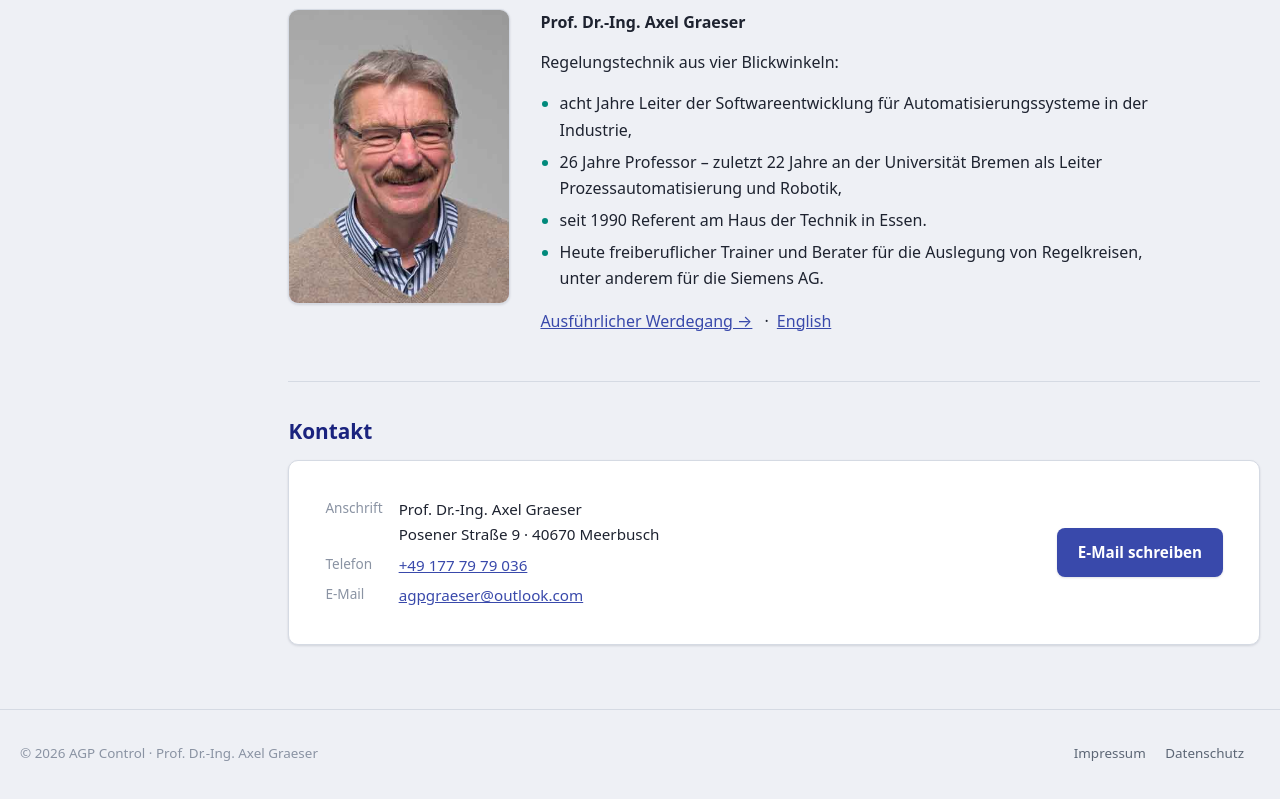
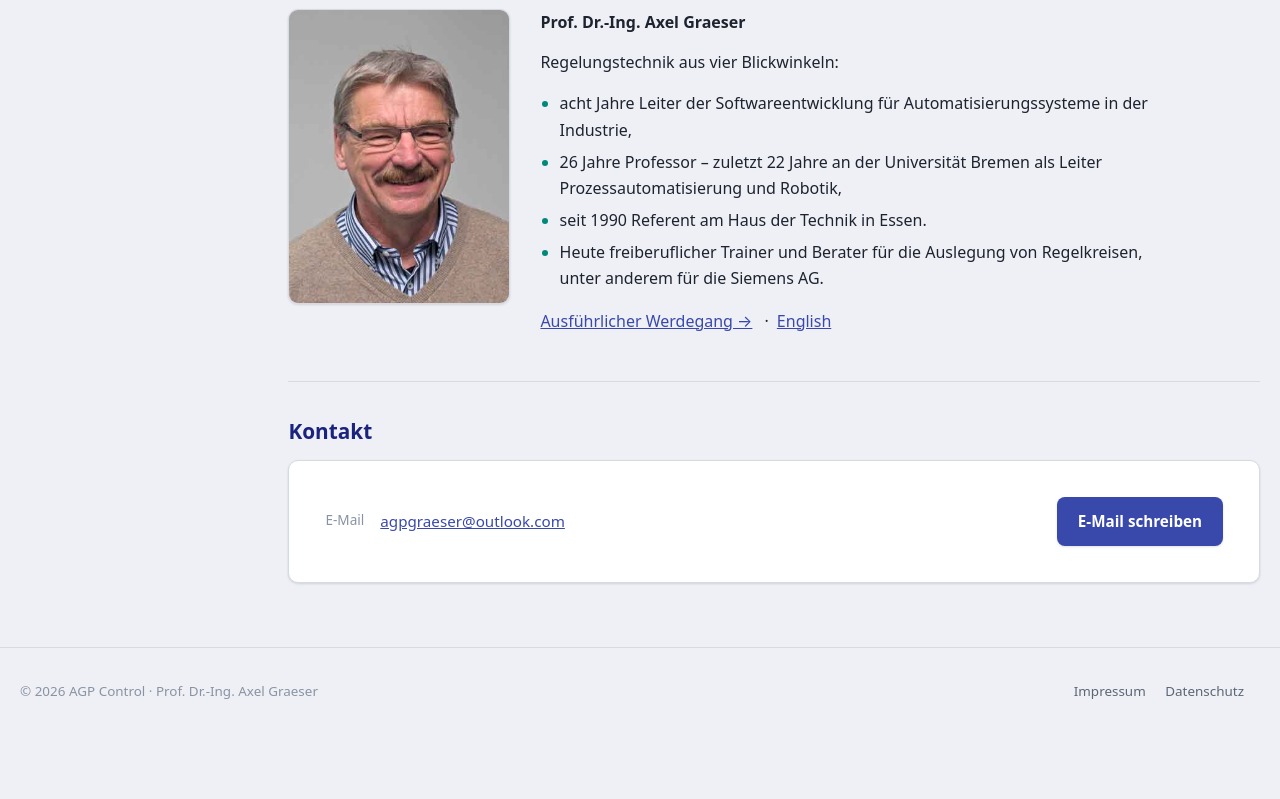
Before and after one commit to agpgraeser/agpcontrol-startseite, a plain HTML site: page index.html in a window 1280 px wide. Shown: the part 1609-2408 px from the top of the page. After the commit the page ends 2351 px from the top, so only its background shows below. Drawn offline with Linux system fonts and the light colour scheme.

Commit message:
Startseite: Anschrift und Telefon aus Kontakt entfernt
Co-Authored-By: Claude Opus 5.5 <noreply@anthropic.com>

```diff
--- a/index.html
+++ b/index.html
@@ -170,10 +170,6 @@
       <h2>Kontakt</h2>
       <div class="kontakt-karte">
         <dl>
-          <dt>Anschrift</dt>
-          <dd>Prof. Dr.-Ing. Axel Graeser<br />Posener Straße 9 · 40670 Meerbusch</dd>
-          <dt>Telefon</dt>
-          <dd><a href="tel:+491777979036">+49 177 79 79 036</a></dd>
           <dt>E-Mail</dt>
           <dd><a href="mailto:agpgraeser@outlook.com">agpgraeser@outlook.com</a></dd>
         </dl>
```
Also changed, not shown: 1 other file.
